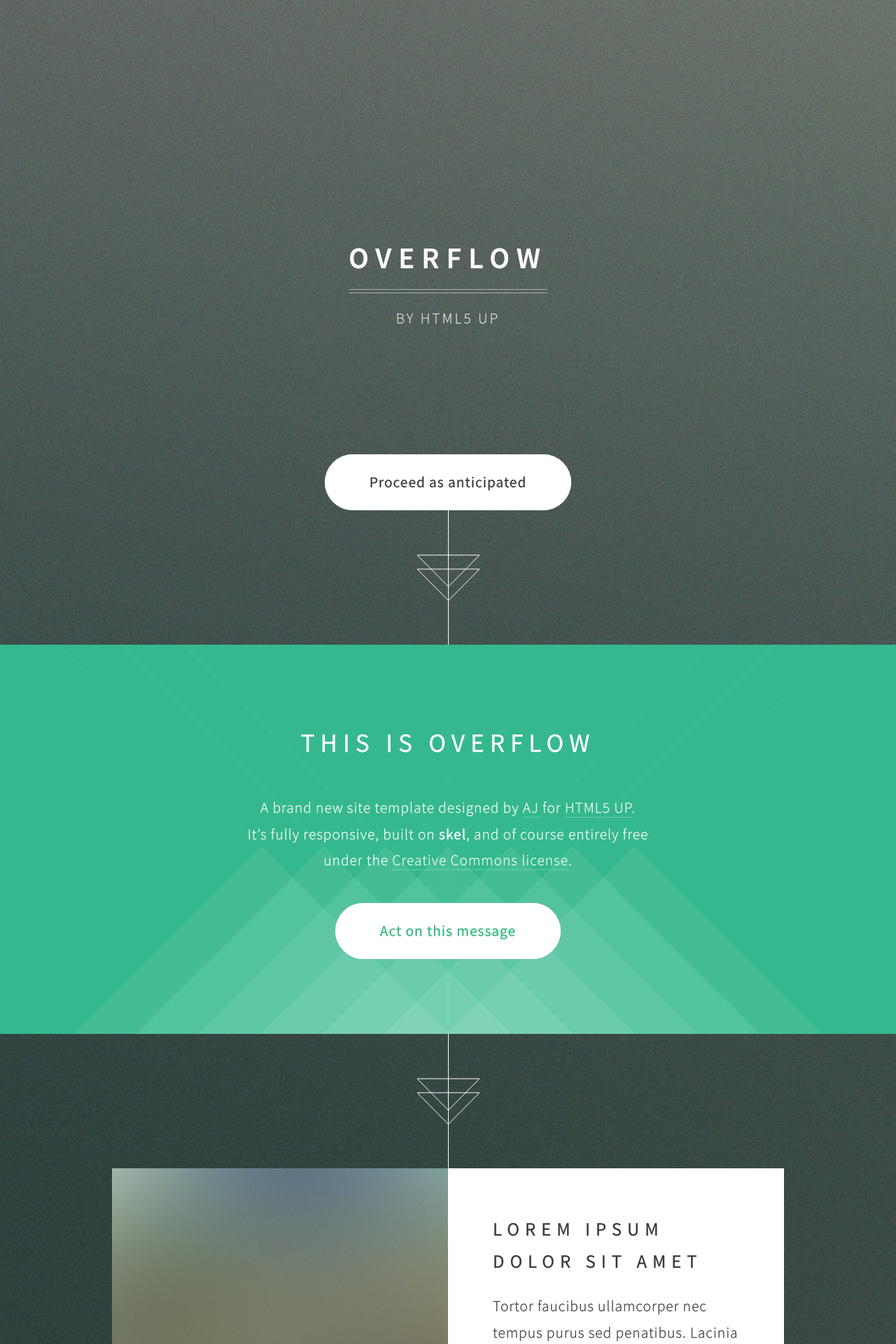
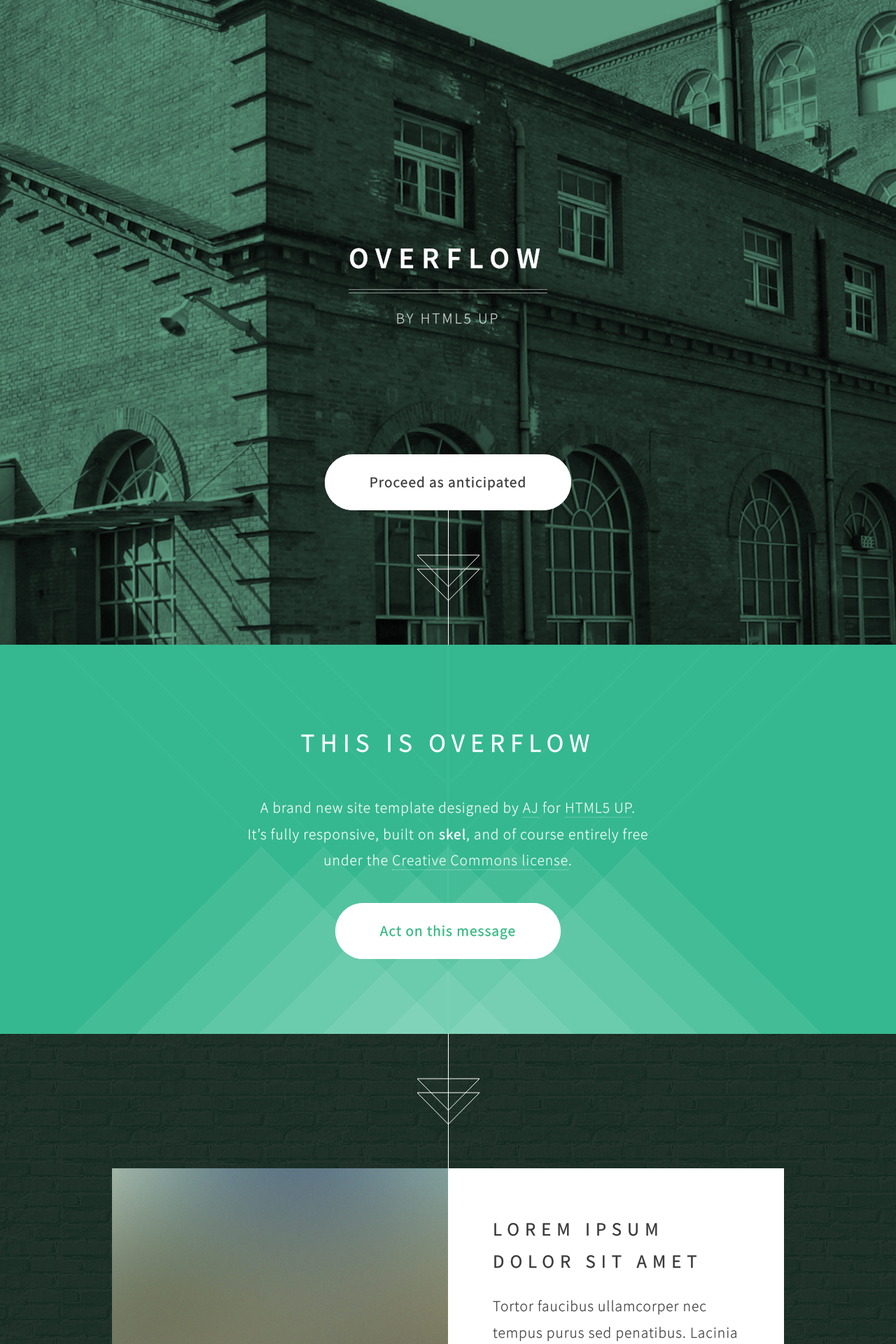
Before and after one commit to adab1ts/fesc2015, a Jekyll site: the page built from index.html, in a window 1280 px wide. Shown: the top 1920 px of the page at 70% size. Built offline with Jekyll 4.4.1, drawn with Linux system fonts in a browser that asks for light colours.

Commit message:
Update site backgrounds

```diff
--- a/assets/css/main.css
+++ b/assets/css/main.css
@@ -1311,11 +1311,11 @@
 
 	body {
 		background-color: #183026;
-		background-image: url("images/overlay.png"), url("../../images/bg.jpg");
-		background-repeat: repeat, no-repeat;
-		background-size: auto, cover;
-		background-position: top left, center 0;
-		background-attachment: fixed, fixed;
+		background-image: url("../../images/pattern-brickwall.png");
+		background-repeat: repeat;
+		background-size: auto;
+		background-position: top left;
+		background-attachment: fixed;
 		font-family: 'Source Sans Pro', sans-serif;
 		font-size: 18pt;
 		line-height: 1.75em;
@@ -1933,6 +1933,12 @@
 		margin: 0;
 		padding: 14em 0 14em 0;
 		cursor: default;
+		background-color: #183026;
+		background-image: url("../../images/bg-hero.jpg");
+		background-repeat: no-repeat;
+		background-size: cover;
+		background-position: top center;
+		background-attachment: fixed;
 	}
 
 		#header header {
@@ -2252,11 +2258,11 @@
 
 			body {
 				background-color: #203936;
-				background-image: url("images/overlay.png"), url("../../images/bg-alt.jpg");
-				background-repeat: repeat, no-repeat;
-				background-size: auto, 100% auto;
-				background-position: top left, top center;
-				background-attachment: scroll, scroll;
+				background-image: url("../../images/pattern-brickwall.png");
+				background-repeat: repeat;
+				background-size: auto;
+				background-position: top left;
+				background-attachment: fixed;
 				font-size: 14pt;
 			}
 
```
Also changed, not shown: images/bg-hero.jpg (added), images/pattern-brickwall.png (added).
